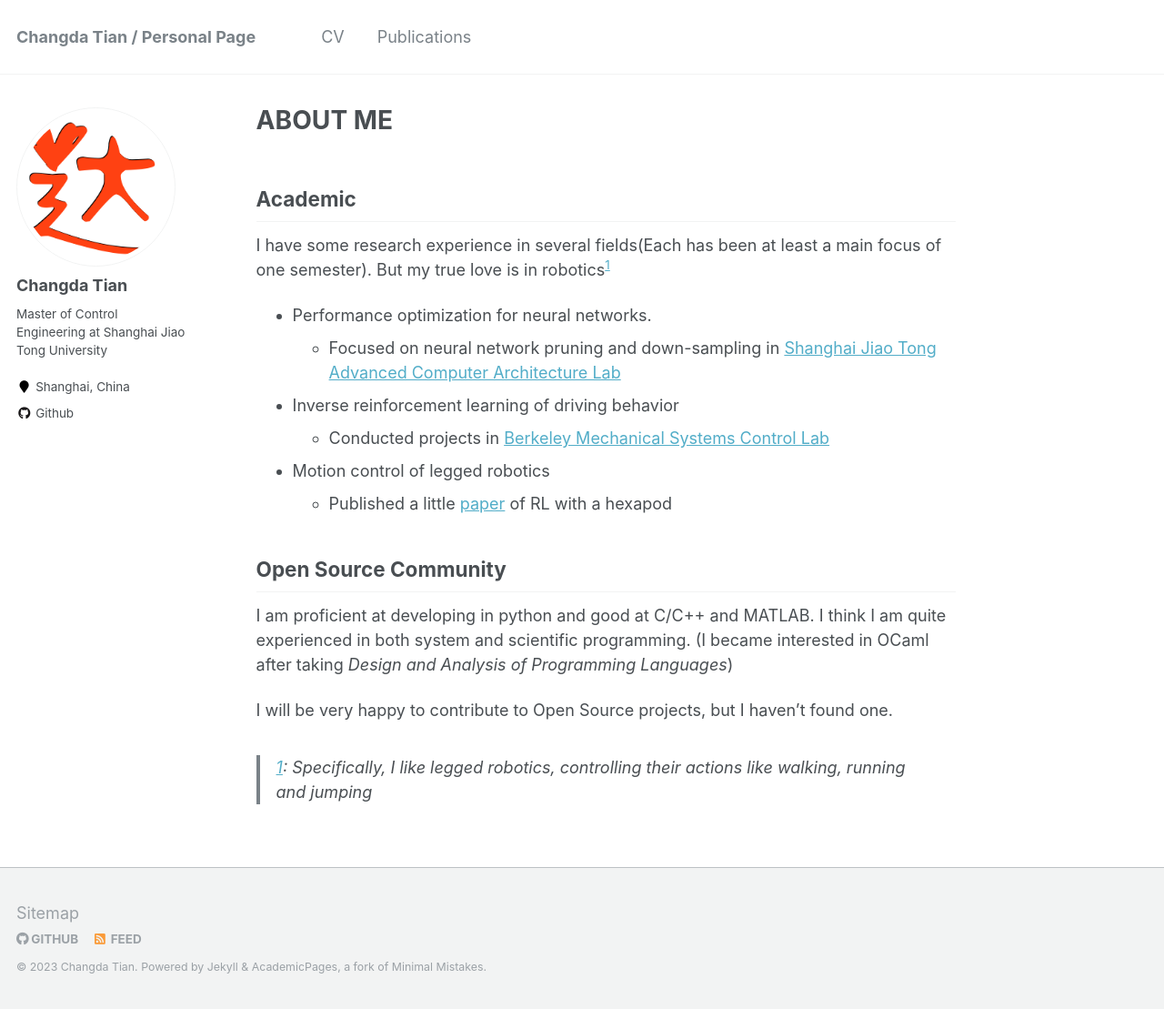
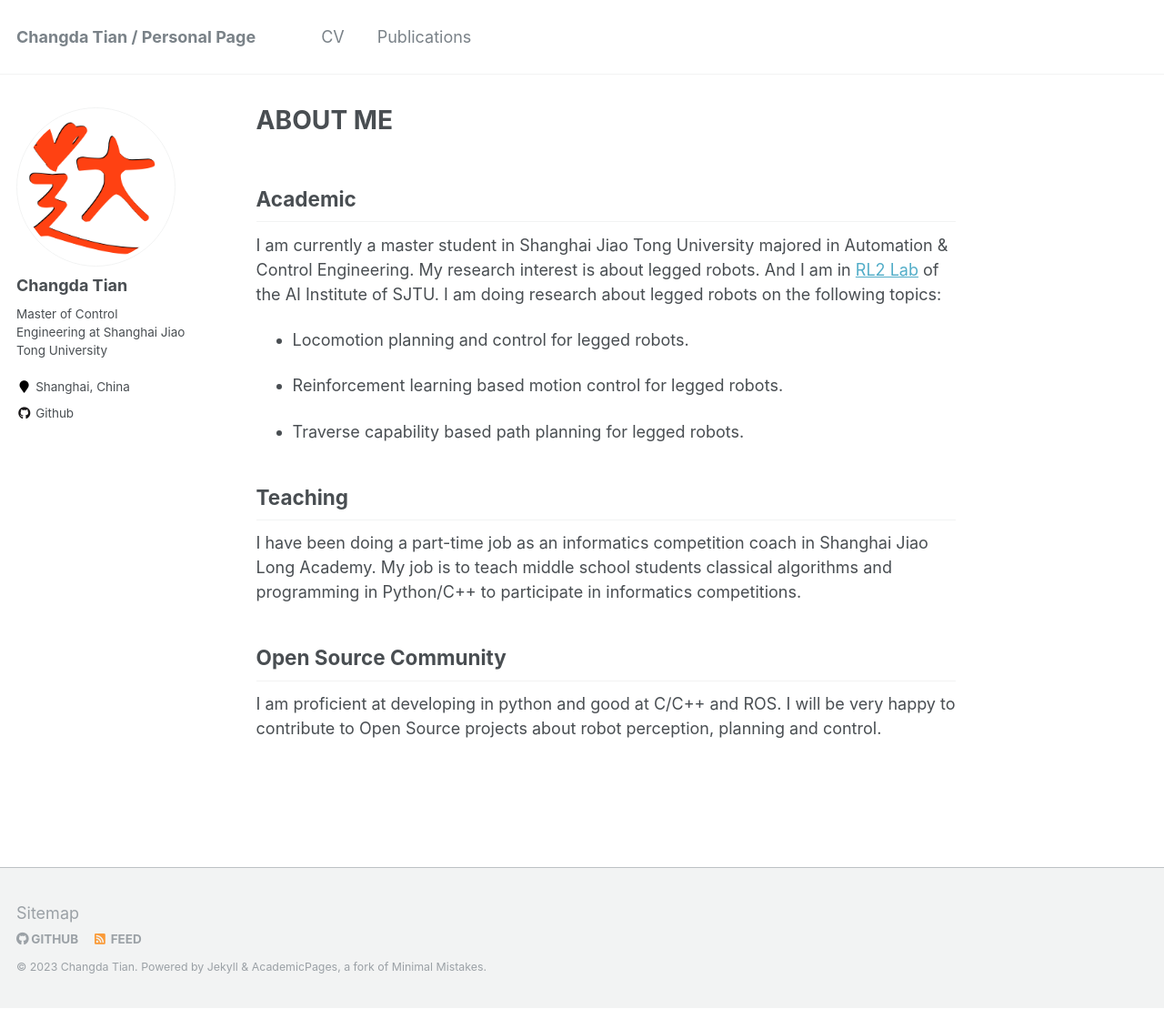
Before and after one commit to lonelyfluency/lonelyfluency.github.io, a Jekyll site: the page built from _pages/about.md, in a window 1280 px wide and 1109 px high. Shown: the whole window at 91% size. Built offline with Jekyll 4.4.1, drawn with Linux system fonts in a browser that asks for light colours.

Commit message:
pub fixxed

```diff
--- a/_pages/about.md
+++ b/_pages/about.md
@@ -10,20 +10,18 @@ redirect_from:
 
 ## Academic
 
-I have some research experience in several fields(Each has been at least a main focus of one semester). But my true love is in robotics<sup>[1](#myfootnote1)</sup>
+I am currently a master student in Shanghai Jiao Tong University majored in Automation & Control Engineering. My research interest is about legged robots. And I am in [RL2 Lab](https://gaoyue.sjtu.edu.cn) of the AI Institute of SJTU. I am doing research about legged robots on the following topics:
 
-- Performance optimization for neural networks.
-  - Focused on neural network pruning and down-sampling in [Shanghai Jiao Tong Advanced Computer Architecture Lab](http://acalab.sjtu.edu.cn/CN/Teacher.aspx?infolb=3&flag=3)
-- Inverse reinforcement learning of driving behavior
-  - Conducted projects in [Berkeley Mechanical Systems Control Lab](https://msc.berkeley.edu/research/autonomous-vehicle.html)
-- Motion control of legged robotics
-  - Published a little [paper](https://yangcyself.github.io/publication/HexpodPaper) of RL with a hexapod
+- Locomotion planning and control for legged robots.
 
+- Reinforcement learning based motion control for legged robots.
+
+- Traverse capability based path planning for legged robots.
+
+## Teaching
+
+I have been doing a part-time job as an informatics competition coach in Shanghai Jiao Long Academy. My job is to teach middle school students classical algorithms and programming in Python/C++ to participate in informatics competitions.
 
 ## Open Source Community
 
-I am proficient at developing in python and good at C/C++ and MATLAB. I think I am quite experienced in both system and scientific programming. (I became interested in OCaml after taking *Design and Analysis of Programming Languages*)
-
-I will be very happy to contribute to Open Source projects, but I haven't found one.
-
-><a name="roboticsFN">1</a>: Specifically, I like legged robotics, controlling their actions like walking, running and jumping
+I am proficient at developing in python and good at C/C++ and ROS. I will be very happy to contribute to Open Source projects about robot perception, planning and control.
```
Also changed, not shown: other parts of _pages/about.md (+1 -1 lines), _publications/2009-10-01-paper-title-number-1.md (+1 -1 lines), _publications/2022RALLearning.md (+1 -1 lines), _publications/2022ROBIOCapplanner.md (+1 -0 lines).
